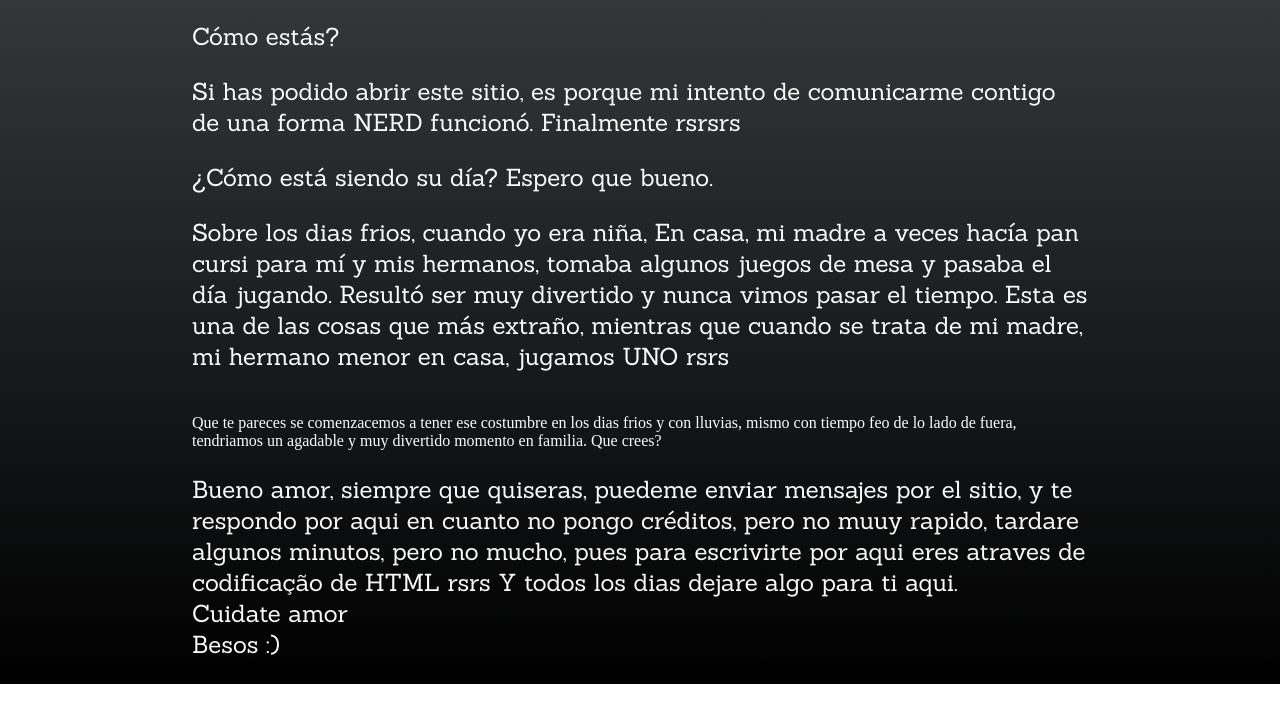
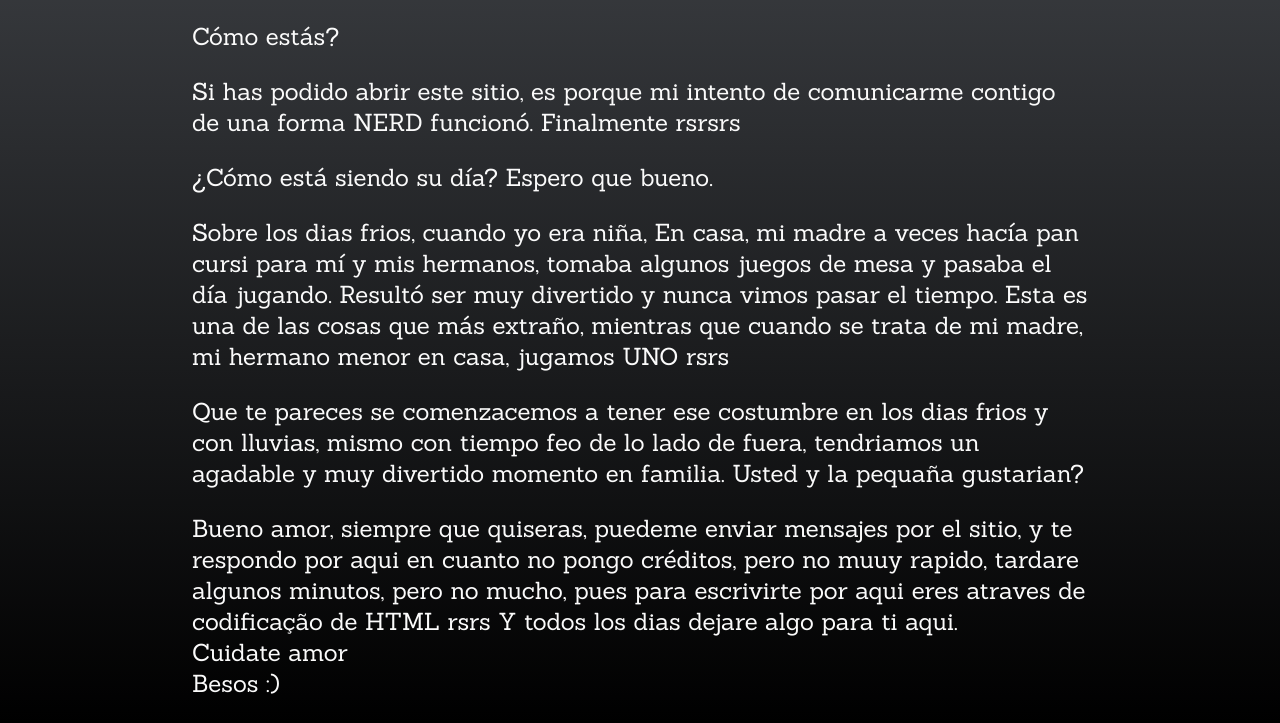
Before and after one commit to DrikaLee/DrikaLee.github.io, a plain HTML site: page index.html in a window 1280 px wide. Shown: the part 220-943 px from the top of the page. Before the commit the page ends 904 px from the top, so only its background shows below. Drawn offline with Linux system fonts and the light colour scheme.

Commit message:
Update index.html

```diff
--- a/index.html
+++ b/index.html
@@ -35,7 +35,7 @@
         <p>Si has podido abrir este sitio, es porque mi intento de comunicarme contigo de una forma NERD funcionó. Finalmente rsrsrs </p>
         <p>¿Cómo está siendo su día? Espero que bueno.</p>
         <p>Sobre los dias frios, cuando yo era niña, En casa, mi madre a veces hacía pan cursi para mí y mis hermanos, tomaba algunos juegos de mesa y pasaba el día jugando. Resultó ser muy divertido y nunca vimos pasar el tiempo. Esta es una de las cosas que más extraño, mientras que cuando se trata de mi madre, mi hermano menor en casa, jugamos UNO rsrs</p>
-        <br> Que te pareces se comenzacemos a tener ese costumbre en los dias frios y con lluvias, mismo con tiempo feo de lo lado de fuera, tendriamos un agadable y muy divertido momento en familia. Que crees?
+        <p>Que te pareces se comenzacemos a tener ese costumbre en los dias frios y con lluvias, mismo con tiempo feo de lo lado de fuera, tendriamos un agadable y muy divertido momento en familia. Usted y la pequaña gustarian? </p>
         <p> </p>
         <p> </p>
         <p>Bueno amor, siempre que quiseras, puedeme enviar mensajes por el sitio, y te respondo por aqui en cuanto no pongo créditos, pero no muuy rapido, tardare algunos minutos, pero no mucho, pues para escrivirte por aqui eres atraves de codificação de HTML rsrs Y todos los dias dejare algo para ti aqui.
```
